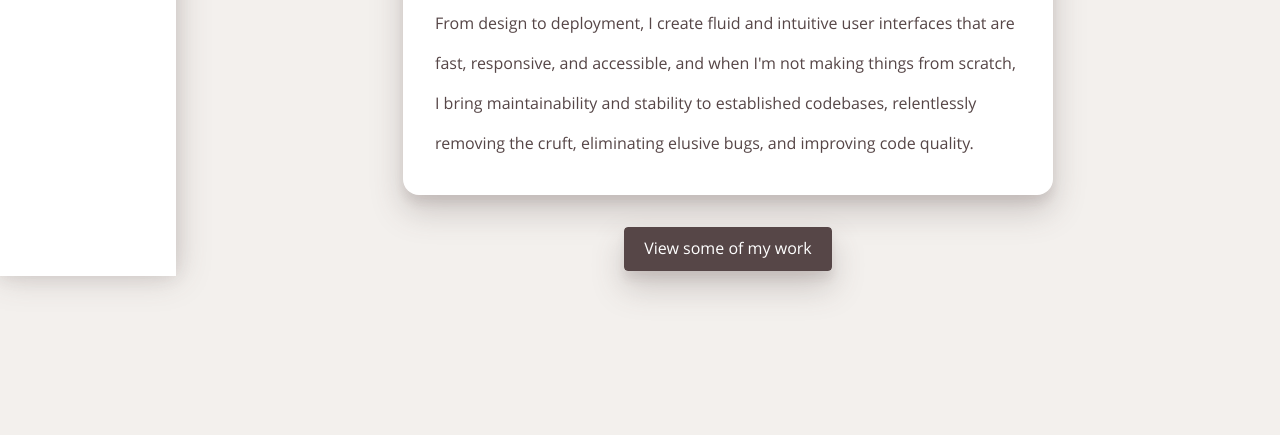
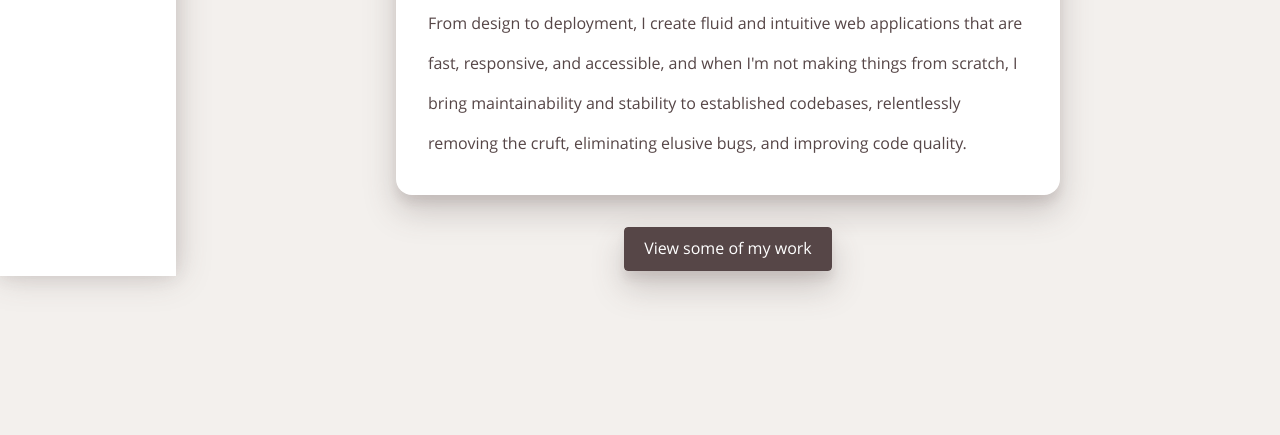
Before and after one commit to jamesnuanez/jamesnuanez-com, a Gatsby site: page / in a window 1280 px wide. Shown: the part 524-959 px from the top of the page. Built offline with nearby package versions, Linux system fonts and the light colour scheme; Gatsby itself is replaced by a stand-in of ours.

Commit message:
Small copy changes

```diff
--- a/src/components/blocks/PageContent.js
+++ b/src/components/blocks/PageContent.js
@@ -5,7 +5,7 @@ const PageContent = styled.div`
   flex-direction: column;
   justify-content: center;
   align-items: center;
-  max-width: ${props => (props.wide ? "80" : "40.625")}rem;
+  max-width: ${props => (props.wide ? "80" : "41.5")}rem;
   min-height: 100vh;
   margin: auto;
   padding: 4rem 0;
@@ -20,7 +20,7 @@ const PageContent = styled.div`
     homepage &&
     `
     @media (${theme.breakpointHomepage}) {
-      max-width: 25rem;
+      max-width: 30rem;
     }
   `}
   @media (${({ theme }) => theme.breakpointMobile}) {
--- a/src/pages/index.js
+++ b/src/pages/index.js
@@ -74,8 +74,8 @@ export default function Home() {
             <DesktopOnly>internet</DesktopOnly>.
           </Subtitle>
           <P>
-            From design to deployment, I create fluid and intuitive user
-            interfaces that are fast, responsive, and accessible, and when I'm
+            From design to deployment, I create fluid and intuitive web
+            applications that are fast, responsive, and accessible, and when I'm
             not making things from scratch, I bring maintainability and
             stability to established codebases, relentlessly removing the cruft,
             eliminating elusive bugs, and improving code quality.
```
Also changed, not shown: README.md, static/site.webmanifest.
